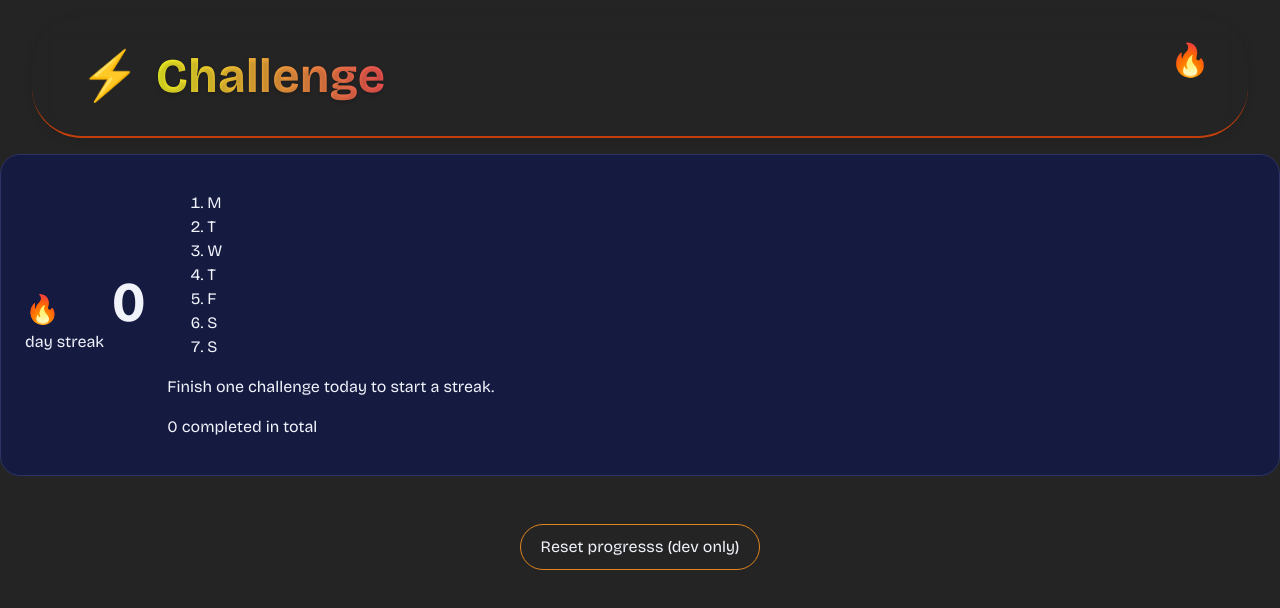
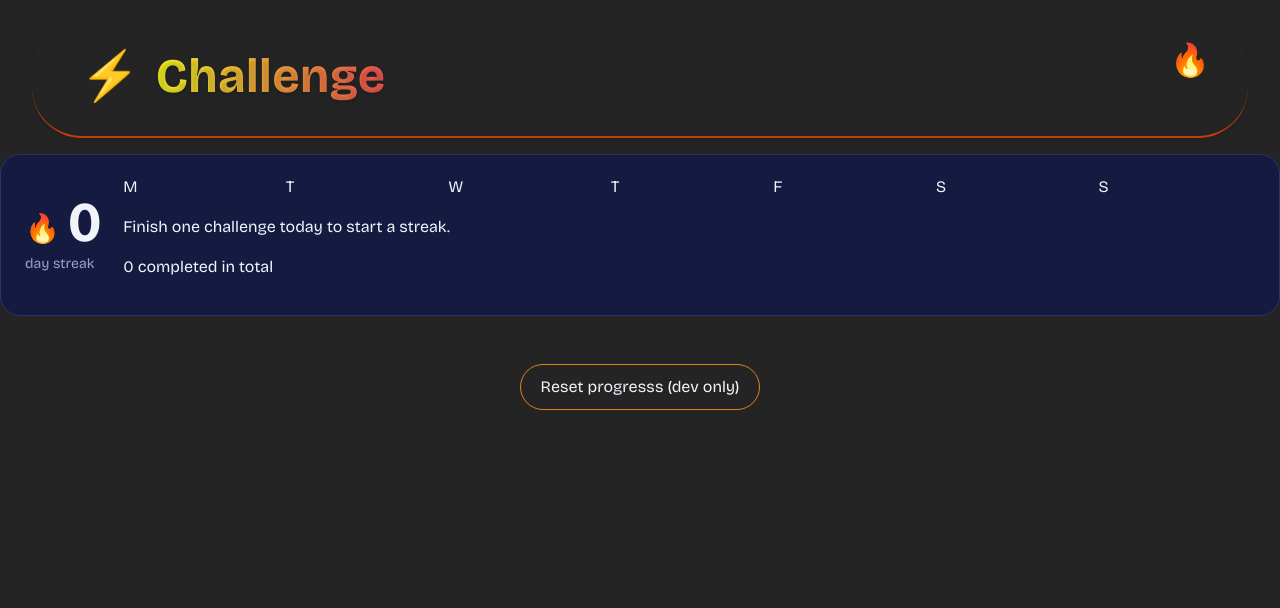
Before and after one commit to robertoandino/challenge-me, a React (Vite) app: page / in a window 1280 px wide. Shown: the top 608 px of the page. Built offline with nearby package versions, Linux system fonts and the light colour scheme.

Commit message:
Updating streakWeek css

```diff
--- a/src/components/StreakWeek/StreakWeek.css
+++ b/src/components/StreakWeek/StreakWeek.css
@@ -51,3 +51,31 @@
     letter-spacing: -0.04em;
     font-variant-numeric: tabular-nums;
 }
+
+.sw-unit {
+    grid-area: unit;
+    margin-top: 4px;
+    font-size: 0.875rem;
+    color: var(--cm-muted);
+}
+
+.sw-reaction {
+    position: absolute;
+    inset: 0;
+    z-index: 5;
+    pointer-events: none;
+}
+
+.sw-right {
+    flex: 1;
+    min-width: 0;
+}
+
+.sw-week {
+    list-style: none;
+    margin: 0;
+    padding: 0;
+    display: grid;
+    grid-template-columns: repeat(7, 1fr);
+    gap: 6px;
+}
```
